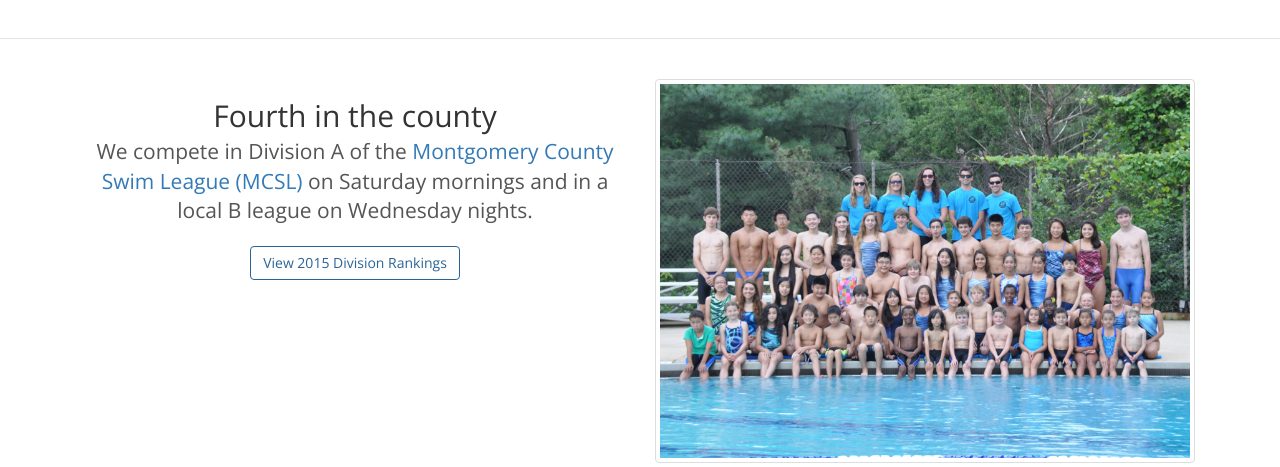
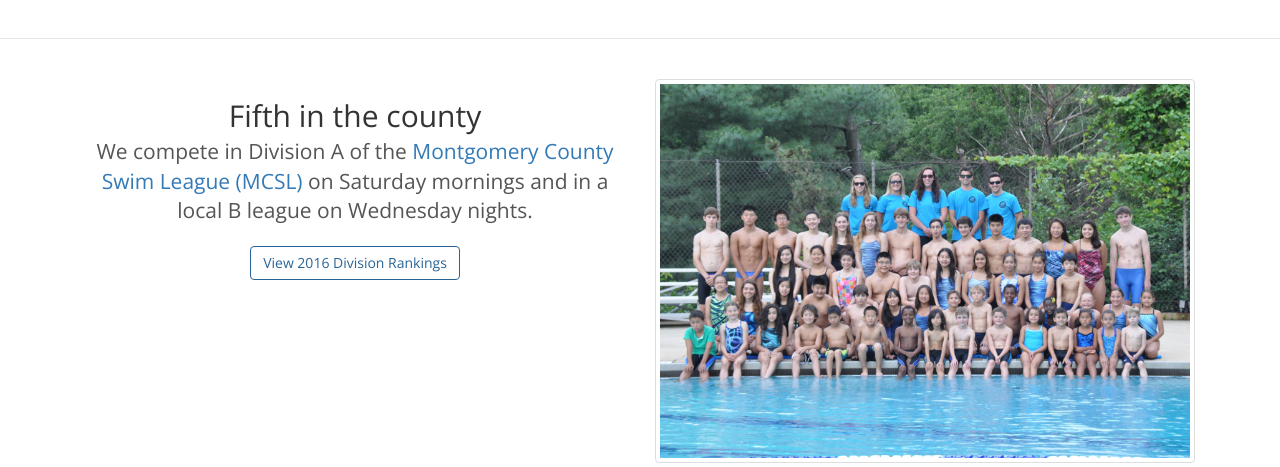
Before and after one commit to uppercounty/uppercounty, a Django app: page / in a window 1280 px wide. Shown: the part 651-1118 px from the top of the page. Run offline with Django 3.2, Linux system fonts and the light colour scheme; some libraries are stand-ins or nearby versions.

Commit message:
Update MCSL ranking
Change homepage link to 2016 rankings PDF

```diff
--- a/web/templates/web/index.html
+++ b/web/templates/web/index.html
@@ -79,10 +79,10 @@
 <div class="featurette">
   <div class="container">
     <div class="col-md-6">
-      <h2 class="featurette-title">Fourth in the county</h2>
+      <h2 class="featurette-title">Fifth in the county</h2>
       <p class="lead">We compete in Division A of the <a href="http://mcsl.org">Montgomery County Swim League (MCSL)</a> on Saturday mornings and in a local B league on Wednesday nights.</p>
       <p><a class="btn btn-large btn-outline"
-        href="//mcsl.org/documents/Div_2015.pdf" target="_blank">View 2015 Division Rankings</a></p>
+        href="http://mcsl.org/teamdiv/Div_2016_revised.pdf" target="_blank">View 2016 Division Rankings</a></p>
     </div>
     <div class="col-md-6">
       <img class="thumbnail center-block img-responsive" alt="Team Photo" src="{% static 'img/team-photo.jpg' %}">
```
